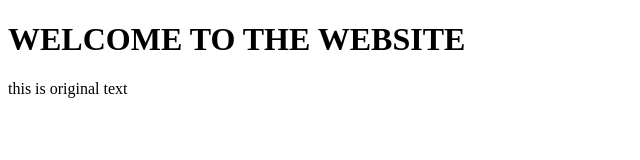
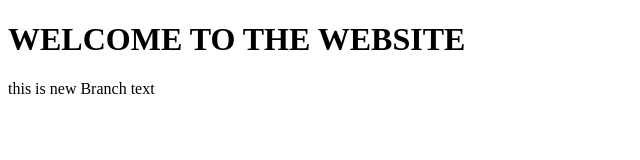
Before and after one commit to Toufique-050/today, a plain HTML site: page index.html in a window 1280 px wide. Shown: the full height of the page, 0-640 px from the left. Drawn offline with Linux system fonts and the light colour scheme.

Commit message:
new branch

```diff
--- a/index.html
+++ b/index.html
@@ -7,6 +7,6 @@
 </head>
 <body>
     <h1>WELCOME TO THE WEBSITE</h1>
-    <p>this is original text</p>
+    <p>this is new Branch text</p>
 </body>
 </html>
```
